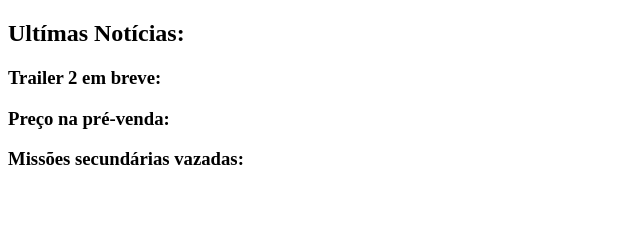
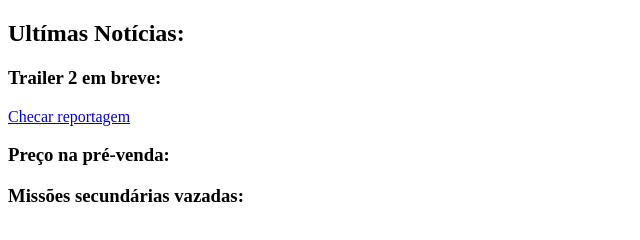
Before and after one commit to NickLemos23/APS, a plain HTML site: page terceira.html in a window 1280 px wide. Shown: the whole page, without its empty margins (0-640 px from the left). Drawn offline with Linux system fonts and the light colour scheme.

Commit message:
adicionando noticia 1

```diff
--- a/terceira.html
+++ b/terceira.html
@@ -12,7 +12,7 @@
     <section>
     <article>
         <h3>Trailer 2 em breve:</h3>
-
+        <a href="https://windowsclub.com.br/o-segundo-trailer-de-gta-6-deve-sair-em-breve-e-desta-vez-a-fonte-e-mais-confiavel/">Checar reportagem</a>
     </article>
     <article>
         <h3>Preço na pré-venda:</h3>
```
